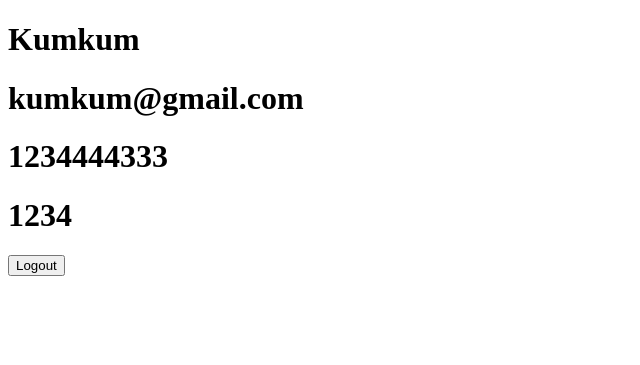
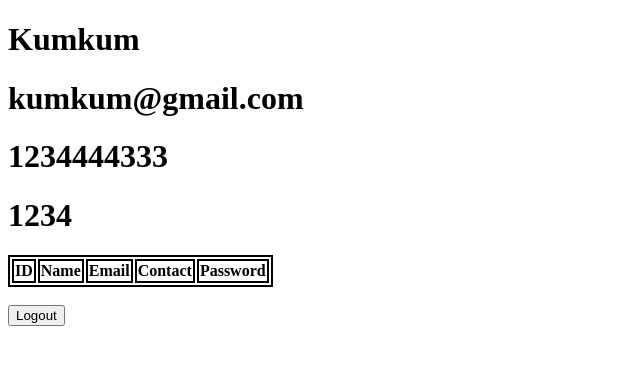
Before and after one commit to Arunsilawat/Dgango, a Django app: page /last/ in a window 1280 px wide. Shown: the top 365 px of the page, without its empty margins (0-640 px from the left). Run offline with Django 5.2, Linux system fonts and the light colour scheme; data comes from the database, SQL or seed files in the repository; both versions use the stored data as it was after the commit; lists and menus that the app fills with data are empty.

Commit message:
print data table

```diff
--- a/Models/project/app/templates/dashboard.html
+++ b/Models/project/app/templates/dashboard.html
@@ -1,15 +1,44 @@
 <!DOCTYPE html>
 <html lang="en">
+
 <head>
     <meta charset="UTF-8">
     <meta name="viewport" content="width=device-width, initial-scale=1.0">
     <title>Document</title>
 </head>
+
 <body>
+
     <h1>{{nm}}</h1>
     <h1>{{em}}</h1>
     <h1>{{con}}</h1>
     <h1>{{pas}}</h1>
+
+    <div class="container" >
+        <table class="table" style="border: 2px solid black;">
+            <thead >
+                <tr>
+                    <th style="border: 2px solid black;">ID </th>
+                    <th style="border: 2px solid black;">Name</th>
+                    <th style="border: 2px solid black;">Email</th>
+                    <th style="border: 2px solid black;">Contact</th>
+                    <th style="border: 2px solid black;">Password</th>
+                </tr>
+            </thead>
+            <tbody >
+                {% for i in data %}
+                <tr >
+                    <td style="border: 2px solid black;">{{i.id}}</td>
+                    <td style="border: 2px solid black;">{{i.stu_name}}</td>
+                    <td style="border: 2px solid black;">{{i.stu_email}}</td>
+                    <td style="border: 2px solid black;">{{i.stu_contact}}</td>
+                    <td style="border: 2px solid black;">{{i.stu_password}}</td>
+                </tr>
+                {% endfor %}
+            </tbody>
+        </table>
+    </div> <br>
     <a href=""><button>Logout</button></a>
 </body>
+
 </html>
--- a/Models/project/app/templates/home.html
+++ b/Models/project/app/templates/home.html
@@ -24,5 +24,7 @@
    <a href="{% url 'last' %}"><button>Last</button></a>
    <a href="{% url 'latest' %}"><button>Latest</button></a>
    <a href="{% url 'earliest' %}"><button>Earliest</button></a>
+   <a href="{% url 'all' %}"><button>All Data</button></a>
+   {% comment %} <a href="{% url 'filter' %}"><button>Filter</button></a> {% endcomment %}
 </body>
 </html>
--- a/Models/project/app/urls.py
+++ b/Models/project/app/urls.py
@@ -9,4 +9,5 @@
     path('last/', views.last, name='last'),
     path('latest/',views.latest, name='latest'),
     path('earliest/',views.earliest, name='earliest'),
-]
+    path('all/',views.all, name='all'),
+ ]
--- a/Models/project/app/views.py
+++ b/Models/project/app/views.py
@@ -106,3 +106,14 @@
     'pas':data.stu_password
     }
     return render(request,'dashboard.html',data1)
+
+def all(request):
+    data=Student.objects.all()
+    data1=data.values()
+    data2 = {
+        "data":list(data1)
+    }
+    # print(data2)
+    # print(type(data2))
+
+    return render(request,'dashboard.html',{'data':data1})
```
Also changed, not shown: Models/project/db.sqlite3.
